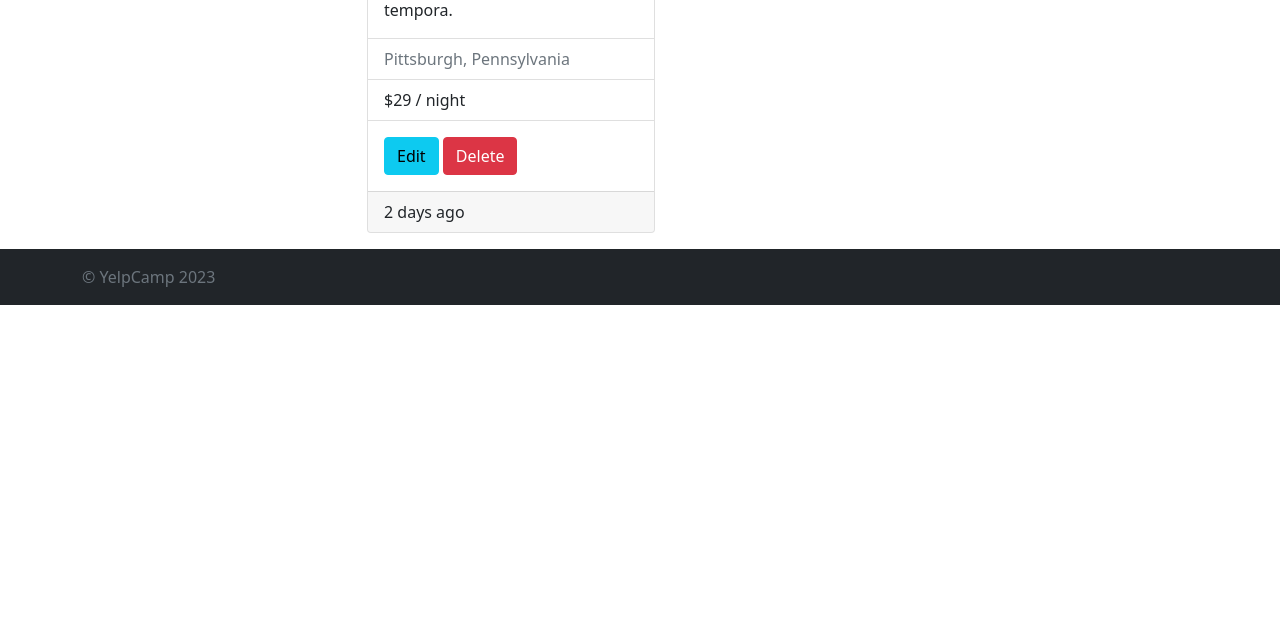
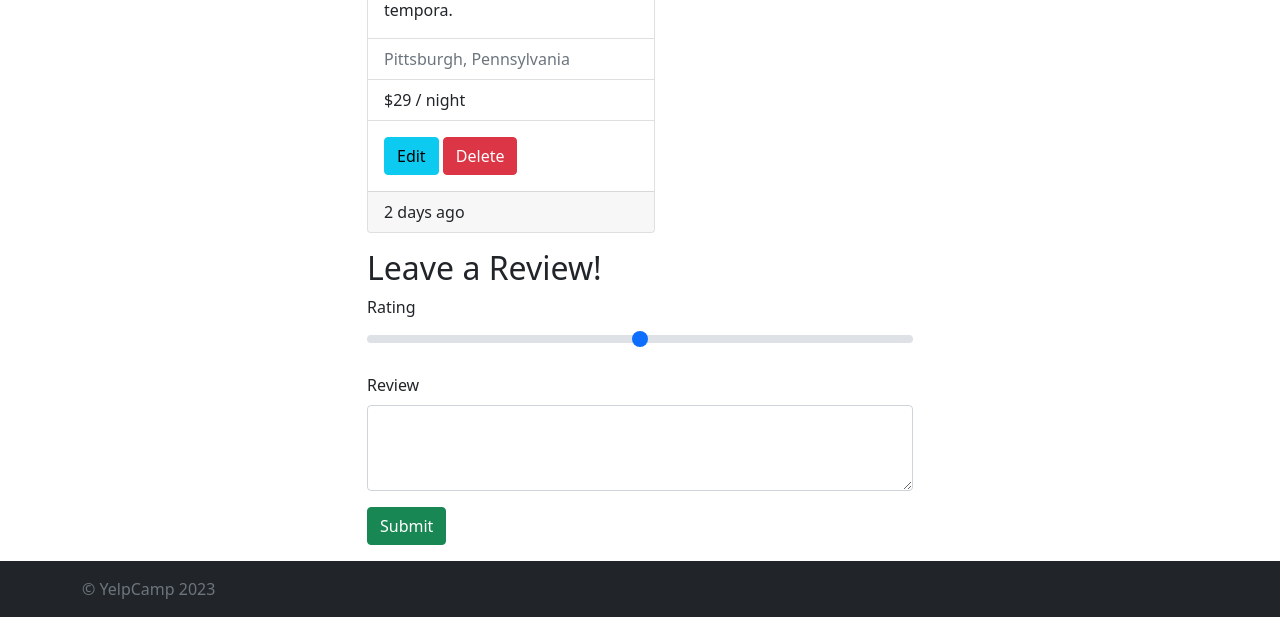
Before and after one commit to charovatzbassar/yelp-camp, a Node server app: page /campgrounds/600000000000000000000003 in a window 1280 px wide. Shown: the part 633-1250 px from the top of the page. Before the commit the page ends 938 px from the top, so only its background shows below. Run offline with Node 20, Linux system fonts and the light colour scheme; data comes from the database, SQL or seed files in the repository; some libraries are stand-ins or nearby versions.

Commit message:
review validation

```diff
--- a/app.js
+++ b/app.js
@@ -5,9 +5,10 @@ const ejsMate = require("ejs-mate"); // making sense of ejs
 const path = require("path");
 const ExpressError = require("./utils/ExpressError");
 const Joi = require("joi");
-const { campgroundSchema } = require("./schemas");
+const { campgroundSchema, reviewSchema } = require("./schemas");
 const catchAsync = require("./utils/catchAsync");
 const Campground = require("./models/campground");
+const Review = require("./models/review");
 mongoose.connect("mongodb://127.0.0.1:27017/yelp-camp", {
   useNewUrlParser: true,
   useUnifiedTopology: true,
@@ -40,6 +41,16 @@ const validateCampground = (req, res, next) => {
   }
 };
 
+const validateReview = (req, res, next) => {
+  const { error } = reviewSchema.validate(req.body);
+  if (error) {
+    const msg = error.details.map((el) => el.message).join(",");
+    throw new ExpressError(msg, 400);
+  } else {
+    next();
+  }
+};
+
 app.get("/", (req, res) => {
   res.render("home");
 });
@@ -61,6 +72,20 @@ app.post(
   validateCampground,
   catchAsync(async (req, res, next) => {
     const campground = new Campground(req.body.campground); // grouping the form data with campground[title] etc
+    await campground.save();
+    res.redirect(`/campgrounds/${campground._id}`);
+  })
+);
+
+app.post(
+  "/campgrounds/:id/reviews",
+  validateReview,
+  catchAsync(async (req, res, next) => {
+    const { id } = req.params;
+    const campground = await Campground.findById(id);
+    const review = new Review(req.body.review);
+    campground.reviews.push(review);
+    await review.save();
     await campground.save();
     res.redirect(`/campgrounds/${campground._id}`);
   })
--- a/views/campgrounds/show.ejs
+++ b/views/campgrounds/show.ejs
@@ -28,5 +28,37 @@
       </div>
       <div class="card-footer">2 days ago</div>
     </div>
+    <h2>Leave a Review!</h2>
+    <form
+      action="/campgrounds/<%= campground._id %>/reviews"
+      method="post"
+      class="mb-3 validated-form"
+      novalidate
+    >
+      <div class="mb-3">
+        <label class="form-label" for="rating">Rating</label>
+        <input
+          type="range"
+          min="1"
+          max="5"
+          class="form-range"
+          id="rating"
+          name="review[rating]"
+        />
+      </div>
+      <div class="mb-3">
+        <label class="form-label" for="body">Review</label>
+        <textarea
+          class="form-control"
+          name="review[body]"
+          id="body"
+          cols="30"
+          rows="3"
+          required
+        ></textarea>
+        <div class="valid-feedback">Looks good!</div>
+      </div>
+      <button class="btn btn-success">Submit</button>
+    </form>
   </div>
 </div>
```
Also changed, not shown: models/campground.js (+8 -2 lines), models/review.js (added, +9 -0 lines), schemas.js (+7 -2 lines).
